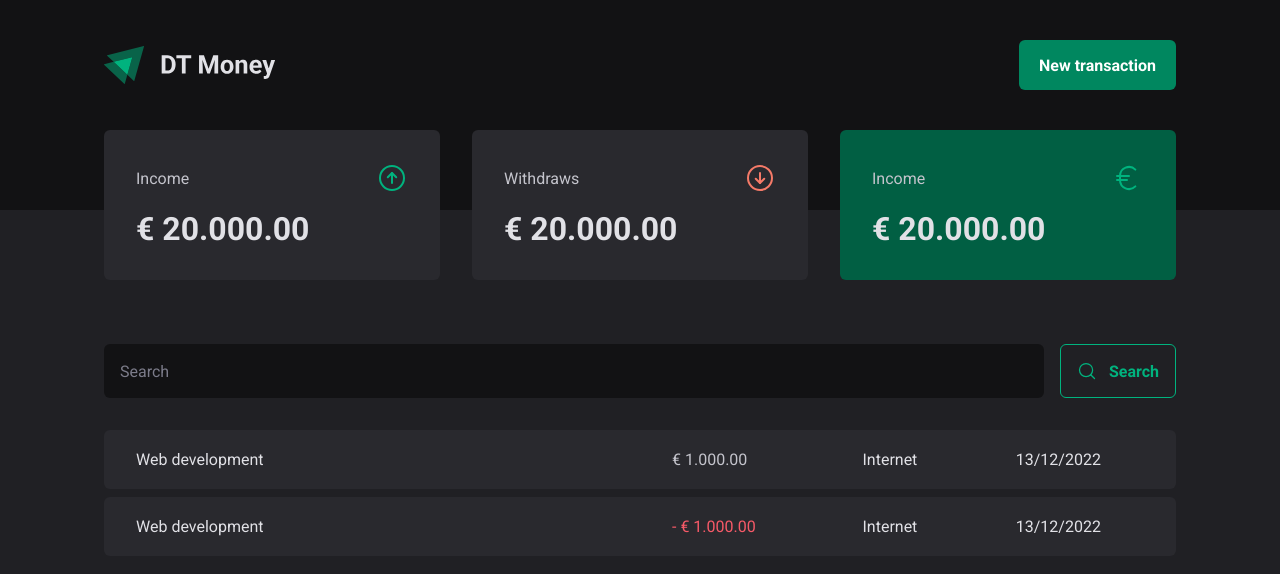
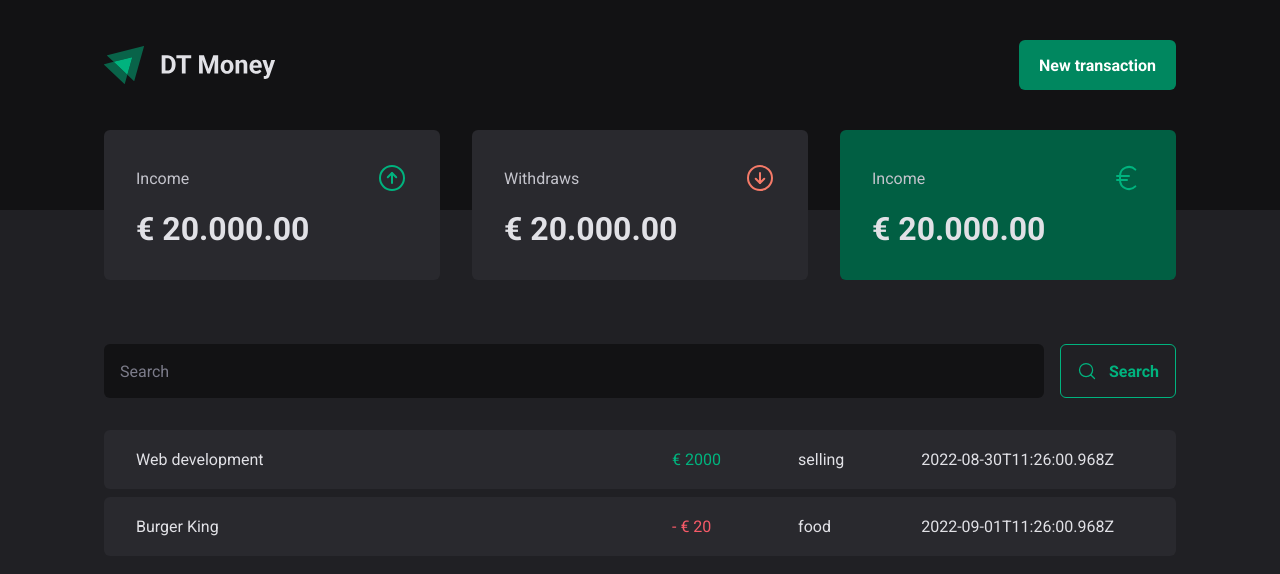
Before and after one commit to diebraga/dt-money, a React (Vite) app: page / in a window 1280 px wide. Shown: the top 574 px of the page. Built offline with nearby package versions, Linux system fonts and the light colour scheme; data requests are answered from the project's data file.

Commit message:
fetch from fake api

```diff
--- a/server.json
+++ b/server.json
@@ -3,13 +3,13 @@
     {
       "id": 1,
       "description": "Web development",
-      "type": "incone",
+      "type": "income",
       "category": "selling",
       "amount": 2000,
       "createdAt": "2022-08-30T11:26:00.968Z"
     },
     {
-      "id": 1,
+      "id": 2,
       "description": "Burger King",
       "type": "outcome",
       "category": "food",
--- /dev/null
+++ b/src/hooks/useFetch.ts
@@ -0,0 +1,89 @@
+import { useEffect, useReducer, useRef } from 'react'
+
+interface State<T> {
+  data?: T
+  error?: Error
+}
+
+type Cache<T> = { [url: string]: T }
+
+// discriminated union type
+type Action<T> =
+  | { type: 'loading' }
+  | { type: 'fetched'; payload: T }
+  | { type: 'error'; payload: Error }
+
+function useFetch<T = unknown>(url?: string, options?: RequestInit): State<T> {
+  const cache = useRef<Cache<T>>({})
+
+  // Used to prevent state update if the component is unmounted
+  const cancelRequest = useRef<boolean>(false)
+
+  const initialState: State<T> = {
+    error: undefined,
+    data: undefined,
+  }
+
+  // Keep state logic separated
+  const fetchReducer = (state: State<T>, action: Action<T>): State<T> => {
+    switch (action.type) {
+      case 'loading':
+        return { ...initialState }
+      case 'fetched':
+        return { ...initialState, data: action.payload }
+      case 'error':
+        return { ...initialState, error: action.payload }
+      default:
+        return state
+    }
+  }
+
+  const [state, dispatch] = useReducer(fetchReducer, initialState)
+
+  useEffect(() => {
+    // Do nothing if the url is not given
+    if (!url) return
+
+    cancelRequest.current = false
+
+    const fetchData = async () => {
+      dispatch({ type: 'loading' })
+
+      // If a cache exists for this url, return it
+      if (cache.current[url]) {
+        dispatch({ type: 'fetched', payload: cache.current[url] })
+        return
+      }
+
+      try {
+        const response = await fetch(url, options)
+        if (!response.ok) {
+          throw new Error(response.statusText)
+        }
+
+        const data = (await response.json()) as T
+        cache.current[url] = data
+        if (cancelRequest.current) return
+
+        dispatch({ type: 'fetched', payload: data })
+      } catch (error) {
+        if (cancelRequest.current) return
+
+        dispatch({ type: 'error', payload: error as Error })
+      }
+    }
+
+    void fetchData()
+
+    // Use the cleanup function for avoiding a possibly...
+    // ...state update after the component was unmounted
+    return () => {
+      cancelRequest.current = true
+    }
+    // eslint-disable-next-line react-hooks/exhaustive-deps
+  }, [url])
+
+  return state
+}
+
+export { useFetch }
--- a/src/pages/Trasactions/index.tsx
+++ b/src/pages/Trasactions/index.tsx
@@ -1,9 +1,21 @@
 import styled from "styled-components";
 import { Header } from "../../Components/Header";
 import { Summary } from "../../Components/Summary";
+import { useFetch } from "../../hooks/useFetch";
 import { SearchForm } from "./Components/SearchForm";
 
+interface TransactionType {
+  id: number;
+  description: string;
+  type: "income" | "outcome";
+  category: string;
+  amount: number;
+  createdAt: string;
+}
+
 export function Transactions() {
+  const { data, error } = useFetch<TransactionType[]>('http://localhost:3333/transactions')
+
   return (
     <>
       <Header />
@@ -13,26 +25,20 @@ export function Transactions() {
         <SearchForm />
         <TrasanctionsTable>
           <tbody>
-            <tr>
-              <td width={'50%'}>Web development</td>
-              <td>
-                <PriceHighlight variant="income">
-                  € 1.000.00
-                </PriceHighlight>
-              </td>
-              <td>Internet</td>
-              <td>13/12/2022</td>
-            </tr>
-            <tr>
-              <td width={'50%'}>Web development</td>
-              <td>
-                <PriceHighlight variant="outcome">
-                  - € 1.000.00
-                </PriceHighlight>
-              </td>
-              <td>Internet</td>
-              <td>13/12/2022</td>
-            </tr>
+            {data?.map(transaction => {
+              return (
+                <tr key={transaction.id}>
+                  <td width={'50%'}>{transaction.description}</td>
+                  <td>
+                    <PriceHighlight variant={transaction.type}>
+                      {transaction.type === "outcome" && '-'}  € {transaction.amount}
+                    </PriceHighlight>
+                  </td>
+                  <td>{transaction.category}</td>
+                  <td>{transaction.createdAt}</td>
+                </tr>
+              )
+            })}
           </tbody>
         </TrasanctionsTable>
       </TrasanctionsContainer>
@@ -75,5 +81,5 @@ interface PriceHighlight {
 }
 
 const PriceHighlight = styled.span<PriceHighlight>`
-  color: ${p => p.variant === 'income' ? p.theme["gray-300"] : p.theme["red-300"]}
+  color: ${p => p.variant === 'income' ? p.theme["green-300"] : p.theme["red-300"]}
 `
```
